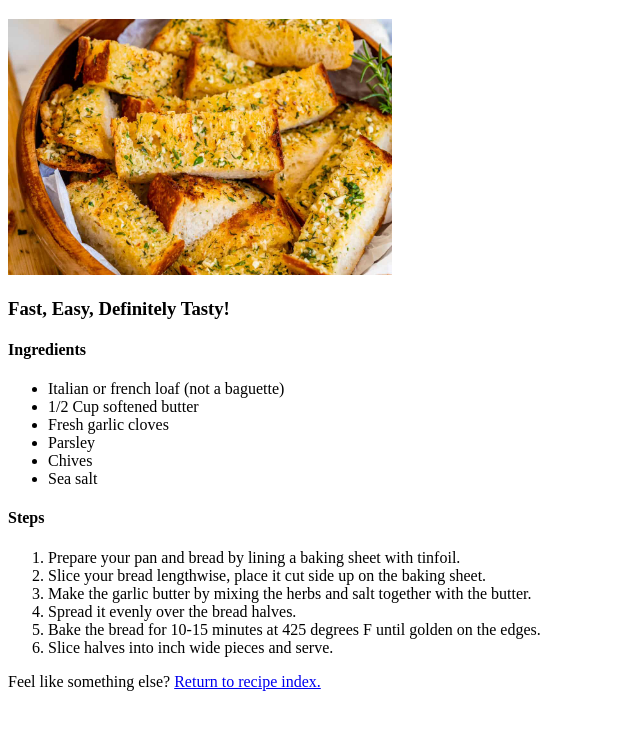
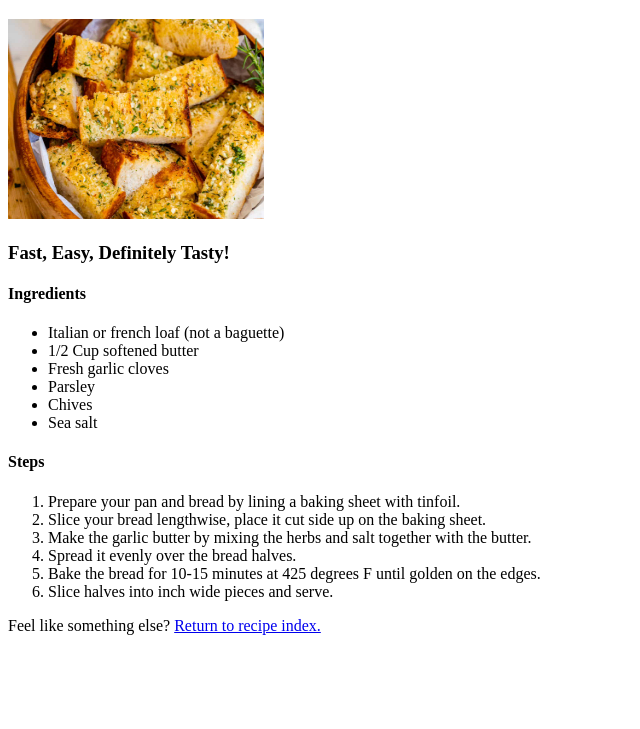
Before and after one commit to CaffeineCrutch/odin-recipes, a plain HTML site: page recipes/garlic_bread.html in a window 1280 px wide. Shown: the part 61-790 px from the top of the page, without its empty margins (0-640 px from the left). Drawn offline with Linux system fonts and the light colour scheme.

Commit message:
Added recipe 2 and modified index
modifed index.html to include a new recipe page.
modified recipes/garlic_bread for better readability and image scaling.

```diff
--- a/recipes/garlic_bread.html
+++ b/recipes/garlic_bread.html
@@ -9,8 +9,8 @@
 <body>
     <h1>Garlic Bread</h1>
     <!-- Page Heading 1 title -->
-    <img src="../images/garlic_bread.jpg" alt=""Garlic Bread"
-    height="256 width=256">
+    <img src="../images/garlic_bread.jpg" alt="Garlic Bread"
+    height="200" width="256">
     <!-- Link to relevant image in local directory, the '../ ' before the link path is to tell the
     code to search one directory up from the current pages directory for the file path -->
     <h3> Fast, Easy, Definitely Tasty!</h3>
```
Also changed, not shown: index.html (+6 -1 lines).
